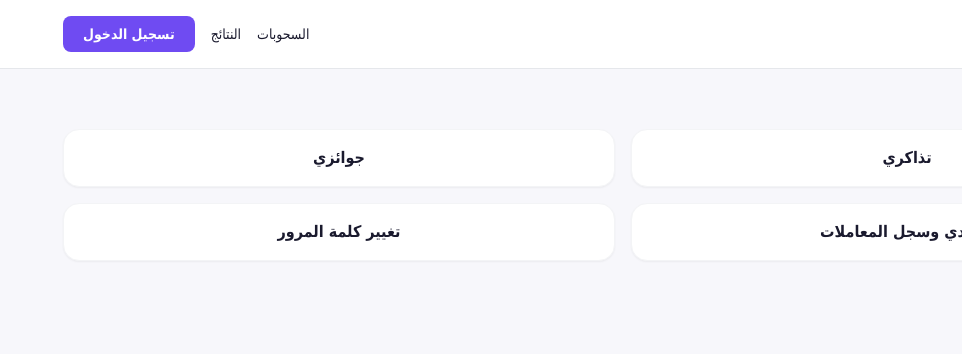
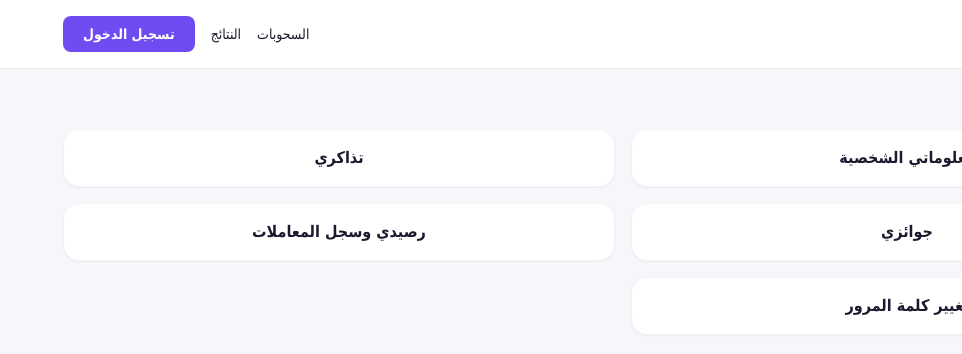
Before and after one commit to mosallamchance-ops/KCHANCE, a Next.js app: page /account in a window 1280 px wide. Shown: the top 354 px of the page, without its empty margins (318-1280 px from the left). Built offline with nearby package versions, Linux system fonts and the light colour scheme; no server answers.

Commit message:
Update page.jsx

```diff
--- a/app/account/page.jsx
+++ b/app/account/page.jsx
@@ -2,6 +2,7 @@ import Link from "next/link";
 
 export default function AccountPage() {
   const links = [
+    { href: "/account/edit-profile", label: "معلوماتي الشخصية" },
     { href: "/account/tickets", label: "تذاكري" },
     { href: "/account/prizes", label: "جوائزي" },
     { href: "/wallet", label: "رصيدي وسجل المعاملات" },
```
